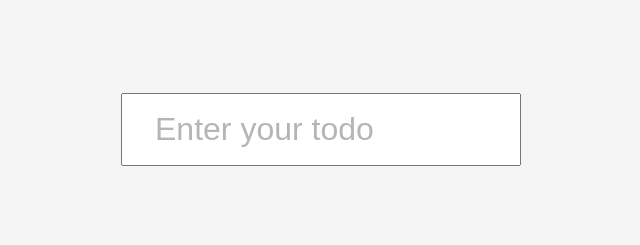
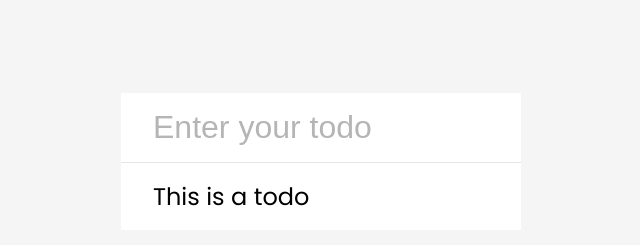
Before and after one commit to aprilnicole013/to-do-app, a plain HTML site: page index.html in a window 1280 px wide. Shown: the part 361-606 px from the top of the page, without its empty margins (319-959 px from the left). Drawn offline with Linux system fonts and the light colour scheme.

Commit message:
todos are appended to DOm after entering

```diff
--- a/index.html
+++ b/index.html
@@ -10,8 +10,11 @@
 <body>
     <h1>ToDo</h1>
     <form id="form">
-        <input type="text" id="input" class="input" placeholder="Enter your todo"/>
-    </form>
+        <input type="text" id="input" class="input" placeholder="Enter your todo" autocomplete="off"/>
+
+        <ul class="todos" id="todos">
+            <li>This is a todo</li>
+        </ul>
     </form>
 </body>
 
--- a/script.js
+++ b/script.js
@@ -0,0 +1,16 @@
+const form = document.getElementById('form')
+const input = document.getElementById('input')
+const todos = document.getElementById('todos')
+
+form.addEventListener('submit', (e) => {
+    e.preventDefault()
+
+    const todoText = input.value;
+
+    if(todoText) {
+        const todoEl = document.createElement('li')
+        todoEl.innerText = todoText
+        todos.appendChild(todoEl)
+
+    }
+})
--- a/style.css
+++ b/style.css
@@ -19,12 +19,14 @@ h1 {
 }
 
 form {
+    box-shadow: 0 4px 10px rgba(0. 0. 0. 0.1);
     margin: auto;
     max-width: 100%;
     width: 400px;
 }
 
 input {
+    border: none;
     font-size: 2rem;
     padding: 1rem 2rem;
     display: block;
@@ -33,5 +35,17 @@ input {
 
 .input::placeholder {
     color: #b5b5b5;
+}
 
+.todos {
+    background-color: #fff;
+    padding: 0;
+    margin: 0;
+    list-style-type: none;
 }
+
+.todos li {
+    border-top: 1px solid #e5e5e5;
+    font-size: 1.5rem;
+    padding: 1rem 2rem;
+}
```
